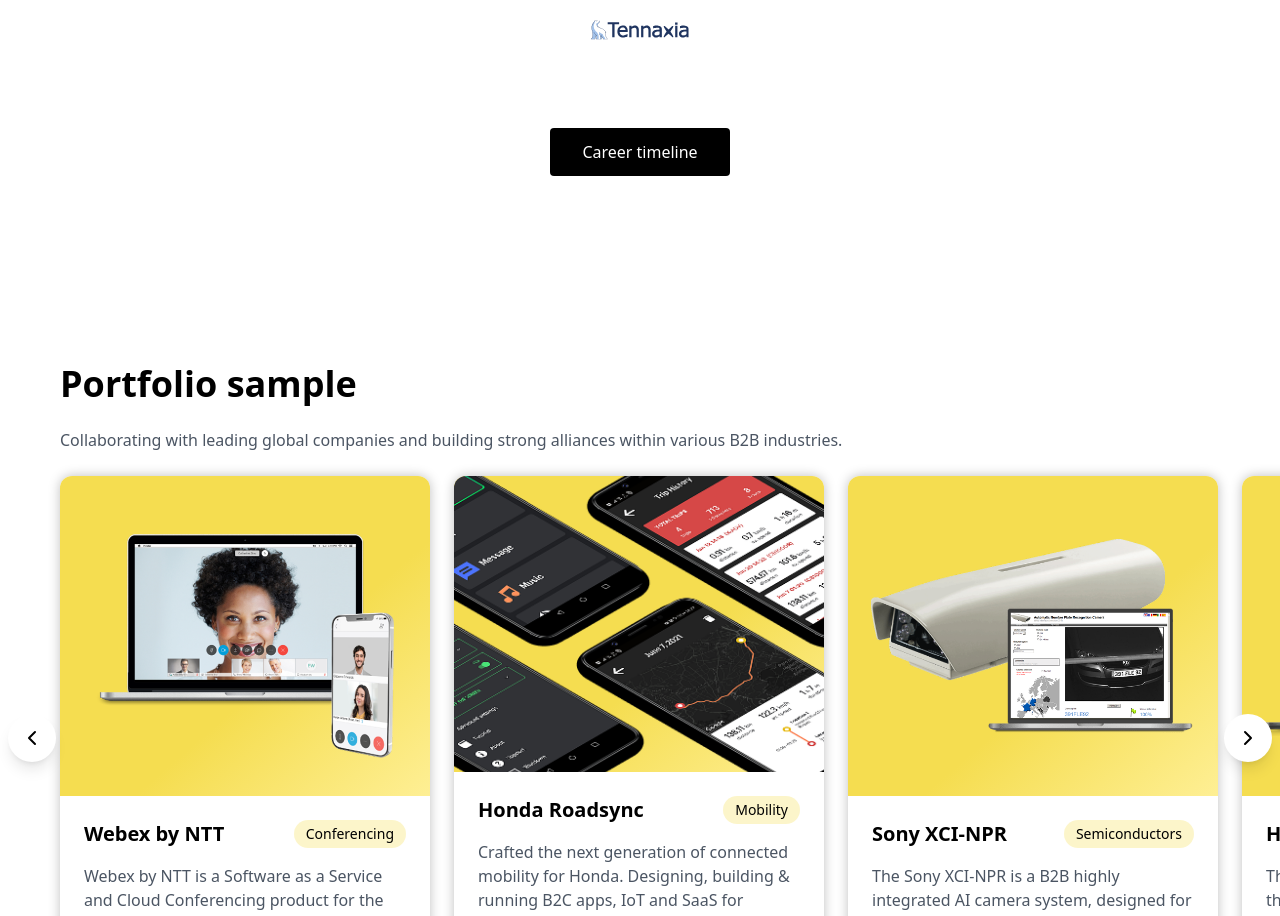
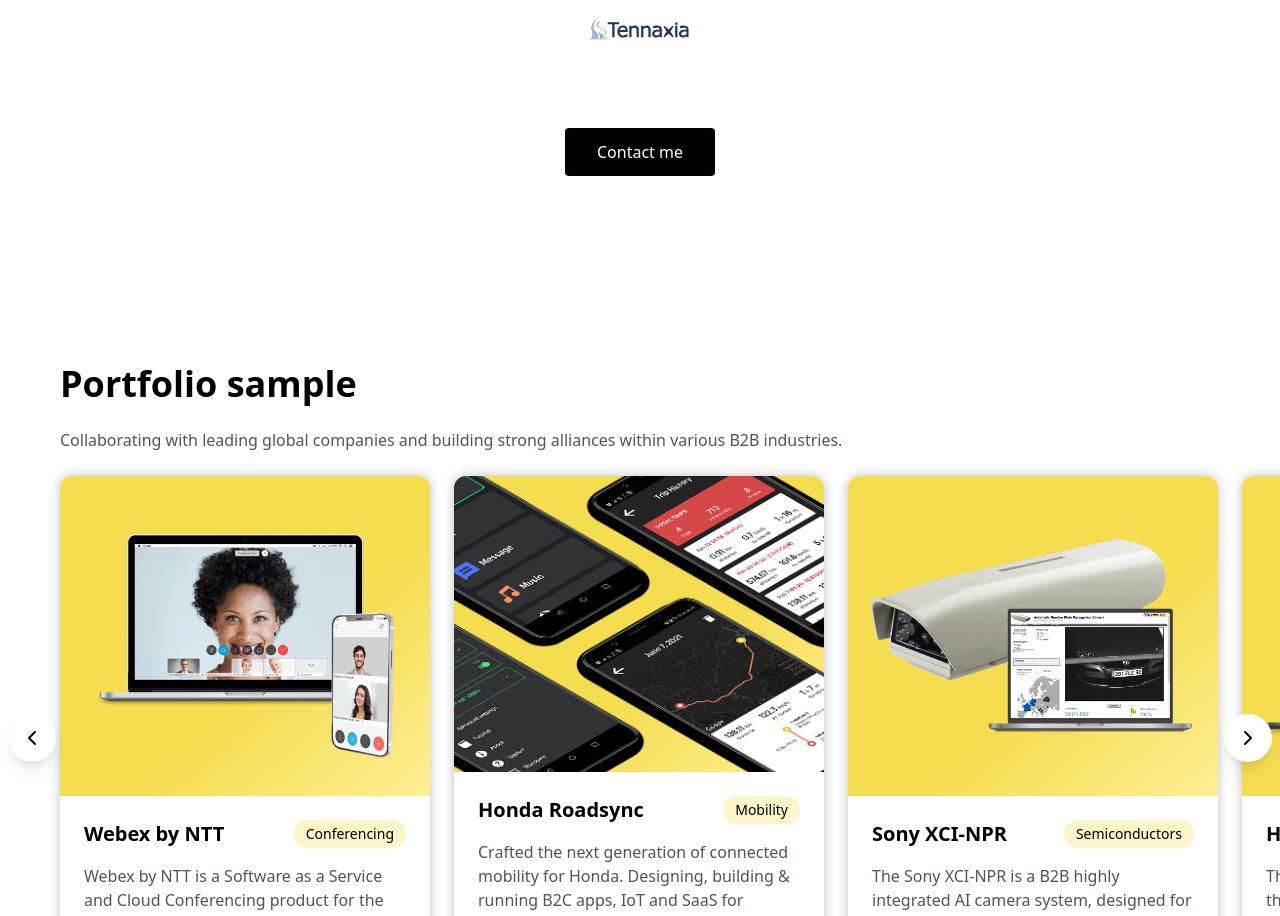
Before and after one commit to Refervesco/portfolio2, a React (Vite) app: page / in a window 1280 px wide. Shown: the part 1400-2316 px from the top of the page. Built offline with nearby package versions, Linux system fonts and the light colour scheme; the HTML template or start-up script is replaced by a standard one.

Commit message:
Changed button text into Contact me in Companies section

```diff
--- a/src/components/portfolio/Companies.jsx
+++ b/src/components/portfolio/Companies.jsx
@@ -90,7 +90,7 @@
 
         <div className="flex justify-center mt-12">
           <button className="px-8 py-3 bg-black text-white rounded">
-            Career timeline
+            Contact me {/*Career timeline*/}
           </button>
         </div>
       </div>
```
